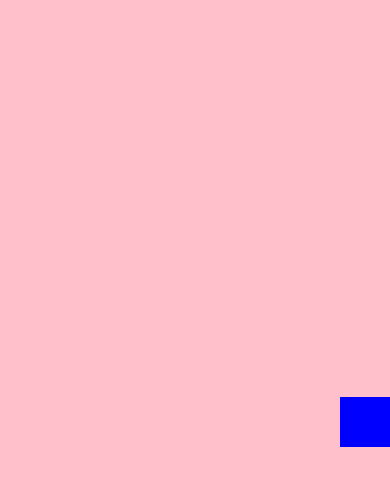
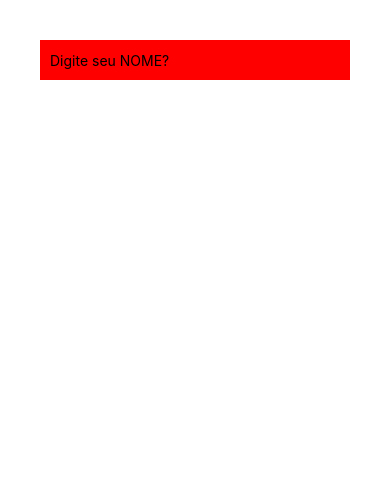
Before and after one commit to josanjohnata/projetos-react-native, a React Native app: screen / in a window 390 px wide. Shown: the top 486 px of the page. Built offline with nearby package versions, Linux system fonts and the light colour scheme.

Commit message:
React Native - Basico - Aula 9

```diff
--- a/App.js
+++ b/App.js
@@ -1,15 +1,39 @@
-import React, { Component } from 'react';
-import { View, Text, Button, Image } from 'react-native';
-import { appStyles } from './style/app.style'
-
+import React, { Component } from "react";
+import { View, Text, Button, Image, TextInput } from "react-native";
+import { appStyles } from "./style/app.style";
 
 export default class App extends Component {
+  constructor(props) {
+    super(props);
+    this.state = {texto: ''};
+
+    this.changeText = this.changeText.bind(this);
+  }
+
+  changeText(text) {
+    let result = this.state;
+
+    if(text.length > 0) {
+      result.texto = `Olá, ${text}`;
+    } else {
+      result.texto = '';
+    }
+    this.setState(result);
+
+  }
   render() {
     return (
-      <View style={appStyles.header}>
-        <View style={appStyles.quadrado1}></View>
-        {/* <View style={appStyles.quadrado2}></View>
-        <View style={appStyles.quadrado3}></View> */}
+      <View style={{padding: 30}}>
+        <TextInput
+          style={appStyles.input}
+          placeholder="Digite seu NOME?"
+          onChangeText={this.changeText}
+        />
+        <Text
+          style={appStyles.text}
+        >
+          {this.state.texto}
+        </Text>
       </View>
     );
   }
--- a/style/app.style.js
+++ b/style/app.style.js
@@ -2,11 +2,7 @@ import { StyleSheet } from 'react-native';
 
 export const appStyles = StyleSheet.create({
   header: {
-    flex: 1,
-    backgroundColor: 'pink',
-    flexDirection: 'row',
-    justifyContent: 'flex-end',
-    alignItems: 'center'
+
   },
   quadrado1: {
     width: 50,
@@ -22,5 +18,17 @@ export const appStyles = StyleSheet.create({
     width: 50,
     height: 200,
     backgroundColor: 'green'
+  },
+  input: {
+    height: 40,
+    borderWidth: '5',
+    borderColor: '#000000',
+    margin: 10,
+    padding: 10,
+    backgroundColor: 'red'
+  },
+  text: {
+    fontSize: 20,
+    textAlign: 'center'
   }
 });
```
